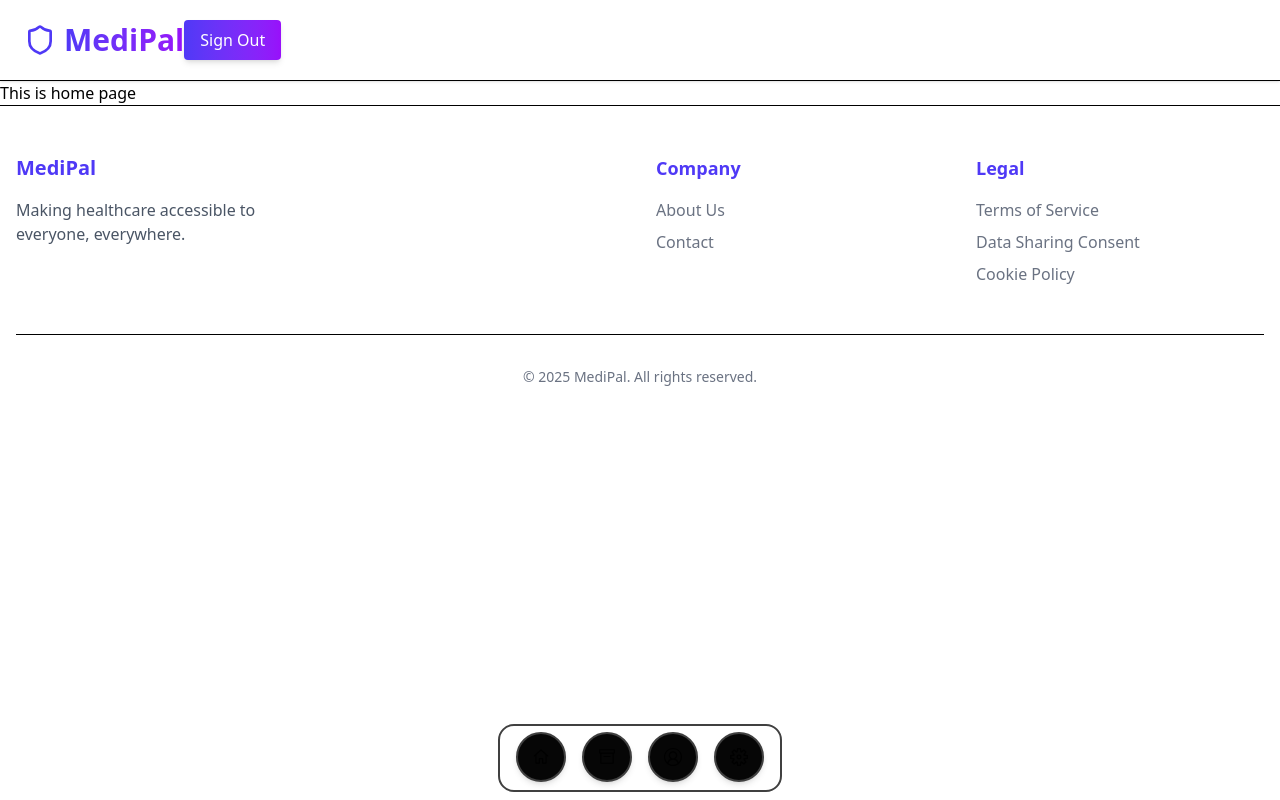
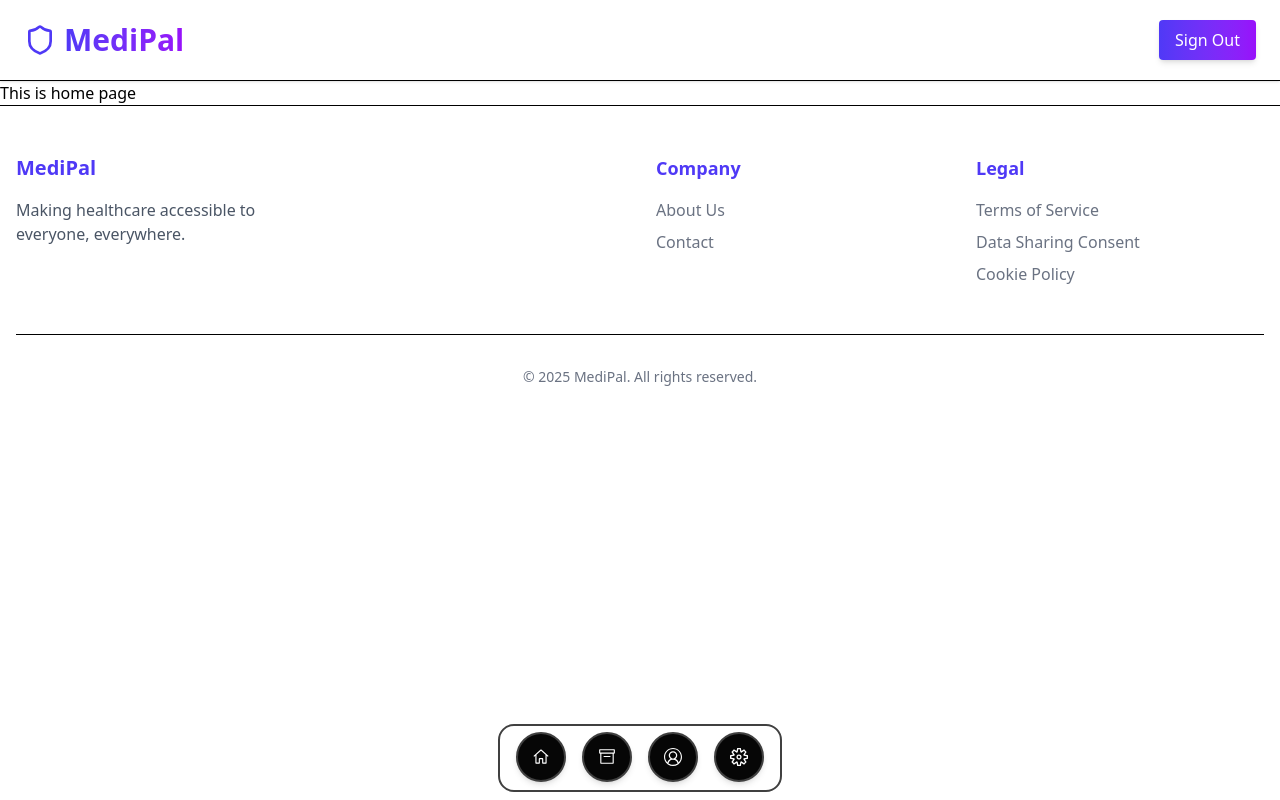
Before and after one commit to Hack2A/MediPal, a React (Vite) app in the folder frontend/: page /home in a window 1280 px wide. Built offline with nearby package versions, Linux system fonts and the light colour scheme; no server answers; sample sign-in values are in the browser's storage.

Commit message:
Minor fixes

```diff
--- a/frontend/src/components/Dock.jsx
+++ b/frontend/src/components/Dock.jsx
@@ -138,7 +138,7 @@ export default function Dock({
                     isHovered.set(0);
                     mouseX.set(Infinity);
                 }}
-                className={`${className} absolute bottom-2 left-1/2 transform -translate-x-1/2 flex items-end w-fit gap-4 rounded-2xl border-neutral-700 border-2 pb-2 px-4`}
+                className={`${className} absolute bottom-2 left-1/2 transform -translate-x-1/2 flex items-end w-fit gap-4 rounded-2xl border-neutral-700 border-2 pb-2 px-4 bg-white`}
                 style={{ height: panelHeight }}
                 role="toolbar"
                 aria-label="Application dock"
--- a/frontend/src/components/DockComponent.jsx
+++ b/frontend/src/components/DockComponent.jsx
@@ -1,29 +1,23 @@
-import React from 'react';
-import Dock from './Dock';
-import { VscHome, VscArchive, VscAccount, VscSettingsGear } from 'react-icons/vsc';
-import { useNavigate } from 'react-router-dom';
+import React from "react";
+import Dock from "./Dock";
+import { VscHome, VscArchive, VscAccount, VscSettingsGear } from "react-icons/vsc";
+import { useNavigate } from "react-router-dom";
 
 const DockComponent = () => {
-
     const navigate = useNavigate();
 
     const items = [
-        { icon: <VscHome size={18} />, label: 'Home', onClick: () => { navigate("/"); } },
-        { icon: <VscArchive size={18} />, label: 'Archive', onClick: () => { navigate("/"); } },
-        { icon: <VscAccount size={18} />, label: 'Profile', onClick: () => { navigate("/"); } },
-        { icon: <VscSettingsGear size={18} />, label: 'Settings', onClick: () => { navigate("/"); } },
+        { icon: <VscHome size={18} className="text-white" />, label: "Home", onClick: () => navigate("/") },
+        { icon: <VscArchive size={18} className="text-white" />, label: "Archive", onClick: () => navigate("/") },
+        { icon: <VscAccount size={18} className="text-white" />, label: "Profile", onClick: () => navigate("/") },
+        { icon: <VscSettingsGear size={18} className="text-white" />, label: "Settings", onClick: () => navigate("/") },
     ];
 
     return (
-        <div className='absolute bottom-0 w-full'>
-            <Dock
-                items={items}
-                panelHeight={68}
-                baseItemSize={50}
-                magnification={70}
-            />
+        <div className="absolute bottom-0 w-full text-white">
+            <Dock items={items} panelHeight={68} baseItemSize={50} magnification={70} />
         </div>
-    )
-}
+    );
+};
 
-export default DockComponent
+export default DockComponent;
--- a/frontend/src/components/Navbar.jsx
+++ b/frontend/src/components/Navbar.jsx
@@ -3,59 +3,53 @@ import { Link, useNavigate } from "react-router-dom";
 import { Shield } from "lucide-react";
 
 export default function Header() {
-
   const [userToken, setUserToken] = useState(null);
   const navigate = useNavigate();
 
   useEffect(() => {
-    const token = localStorage.getItem("userToken");
-    setUserToken(token);
+    setUserToken(localStorage.getItem("userToken"));
   }, []);
 
   const handleSignout = () => {
     localStorage.removeItem("userToken");
     setUserToken(null);
     navigate("/");
-
-  }
+  };
 
   return (
-    <header className="border-b bg-white shadow-sm">
-      <div className="container flex h-20 items-center px-4 md:px-6">
+    <header className="border-b bg-white shadow-sm w-full">
+      <div className="flex h-20 items-center justify-between px-4 md:px-6 w-full">
+
         {/* Brand Name with Shield Icon */}
         <Link to={userToken ? "/home" : "/"} className="flex items-center gap-2">
           <Shield className="h-8 w-8 text-indigo-600" />
-          <span className="hover:cursor-pointer text-3xl font-bold bg-gradient-to-r from-indigo-600 to-purple-600 text-transparent bg-clip-text">
+          <span className="text-3xl font-bold bg-gradient-to-r from-indigo-600 to-purple-600 text-transparent bg-clip-text">
             MediPal
           </span>
         </Link>
 
         {/* Navigation Buttons */}
-        <nav className="flex items-center gap-4">
+        <nav className="flex items-center gap-4 ml-auto">
           {userToken ? (
-            // Show Profile button when logged in
-            < button
+            <button
               onClick={handleSignout}
               className="hover:cursor-pointer bg-gradient-to-r from-indigo-600 to-purple-600 text-white px-4 py-2 rounded shadow-md
-          hover:from-indigo-700 hover:to-purple-700 transition"
+                         hover:from-indigo-700 hover:to-purple-700 transition"
             >
               Sign Out
             </button>
           ) : (
             <>
-              {/* Log In - Transparent with Gradient Border */}
               <Link
                 to="/login"
                 className="border px-4 py-2 border-indigo-600 text-indigo-600 hover:bg-indigo-50 rounded"
               >
                 Log In
               </Link>
-
-              {/* Sign Up - Solid Gradient Button */}
               <Link
                 to="/register"
                 className="bg-gradient-to-r from-indigo-600 to-purple-600 text-white px-4 py-2 rounded shadow-md
-                hover:from-indigo-700 hover:to-purple-700 transition"
+                           hover:from-indigo-700 hover:to-purple-700 transition"
               >
                 Sign Up
               </Link>
@@ -63,6 +57,6 @@ export default function Header() {
           )}
         </nav>
       </div>
-    </header >
+    </header>
   );
 }
--- a/frontend/src/pages/Landing.jsx
+++ b/frontend/src/pages/Landing.jsx
@@ -1,39 +1,11 @@
 import React from "react";
+import Navbar from "../components/Navbar";
 import { ArrowRight, Shield, UserPlus, MessageSquareText, CalendarClock, Heart } from "lucide-react";
 
 function Home() {
   return (
     <div className="flex flex-col min-h-screen bg-gradient-to-b from-blue-50 to-indigo-50">
-      {/* Header */}
-      <header className="border-b bg-white shadow-sm">
-        <div className="container flex h-20 items-center justify-between px-4 md:px-6">
-          <div className="flex items-center gap-2 font-bold text-2xl">
-            <Shield className="h-8 w-8 text-indigo-600" />
-            <span className="bg-gradient-to-r from-indigo-600 to-purple-600 bg-clip-text text-transparent">
-              MediPal
-            </span>
-          </div>
-          {/* <nav className="hidden md:flex gap-8">
-            <a href="#features" className="text-base font-medium text-gray-700 hover:text-indigo-600 transition-colors">
-              Features
-            </a>
-            <a href="#how-it-works" className="text-base font-medium text-gray-700 hover:text-indigo-600 transition-colors">
-              How It Works
-            </a>
-            <a href="#testimonials" className="text-base font-medium text-gray-700 hover:text-indigo-600 transition-colors">
-              Testimonials
-            </a>
-          </nav> */}
-          <div className="flex items-center gap-4">
-            <a href="/login" className="border px-4 py-2 border-indigo-600 text-indigo-600 hover:bg-indigo-50 rounded">
-              Log In
-            </a>
-            <a href="/register" className="bg-gradient-to-r from-indigo-600 to-purple-600 hover:from-indigo-700 hover:to-purple-700 text-white px-4 py-2 rounded shadow-md">
-              Sign Up
-            </a>
-          </div>
-        </div>
-      </header>
+      <Navbar />
 
       {/* Main Content */}
       <main className="flex-1">
@@ -112,4 +84,4 @@ function Testimonial({ name, review }) {
     </div>
   );
 }
-  export default Home;
+export default Home;
--- a/frontend/src/pages/forms/Login.jsx
+++ b/frontend/src/pages/forms/Login.jsx
@@ -29,7 +29,6 @@ const Login = () => {
             const response = await axios.post("http://localhost:8080/v1/login", data);
             let curToken = response.data.token;
             localStorage.setItem('userToken', curToken);
-            console.log(response.data);
 
             navigate('/home', { replace: true });
         } catch (error) {
```
